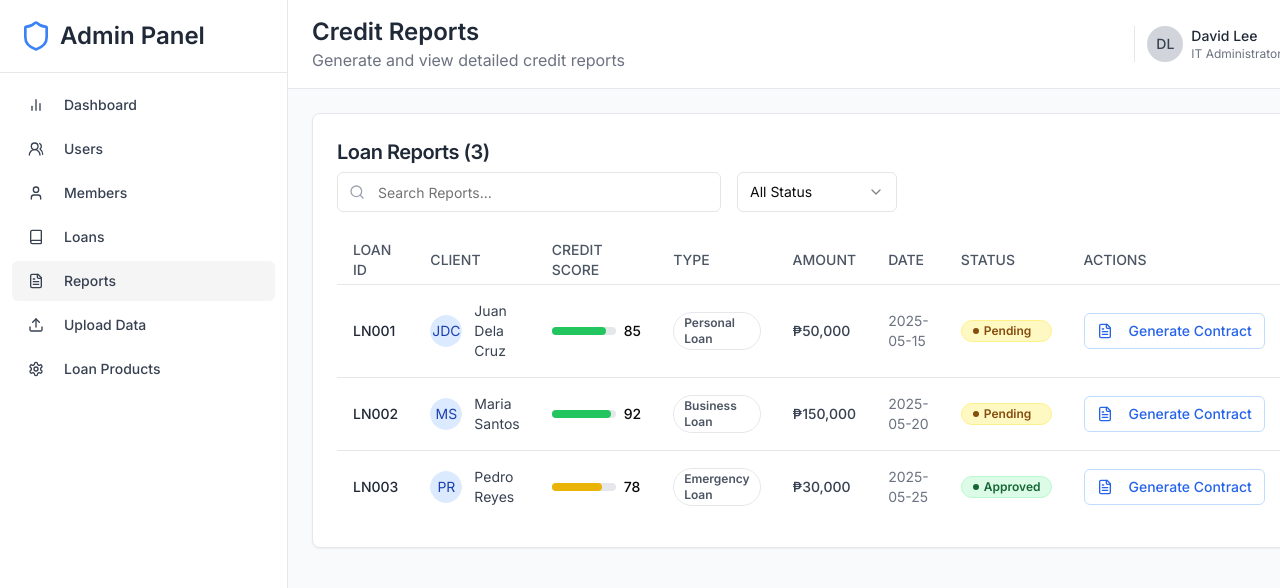
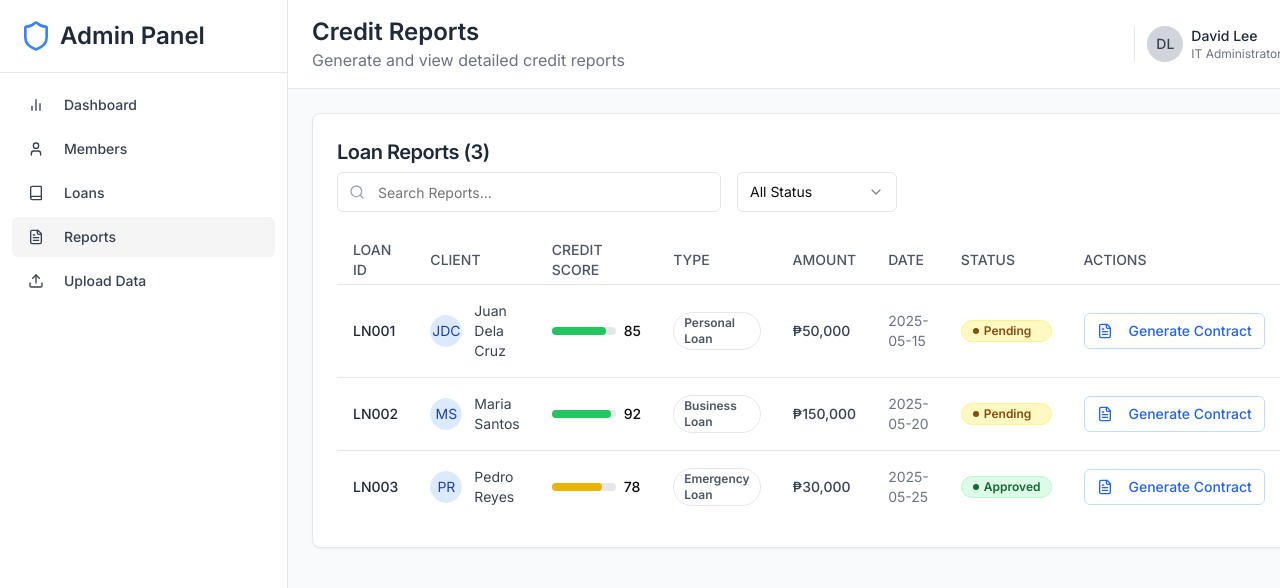
Before and after one commit to ljiro/Sahei-creditscore-UI, a Next.js app: page /david/reports in a window 1280 px wide. Shown: the top 588 px of the page. Built offline with nearby package versions, Linux system fonts and the light colour scheme.

Commit message:
Commented out unused pages

```diff
--- a/app/david/components/admin-sidebar.tsx
+++ b/app/david/components/admin-sidebar.tsx
@@ -10,12 +10,12 @@ export function AdminSidebar() {
 
   const navItems = [
     { href: "/david/dashboard", icon: BarChart2, label: "Dashboard" },
-    { href: "/david/users", icon: Users2, label: "Users" },
+    //{ href: "/david/users", icon: Users2, label: "Users" },
     { href: "/david/members", icon: User, label: "Members" },
     { href: "/david/loans", icon: Book, label: "Loans" },
     { href: "/david/reports", icon: FileText, label: "Reports" },
     { href: "/david/upload", icon: Upload, label: "Upload Data" },
-    { href: "/david/loan-product-config", icon: Settings, label: "Loan Products" },
+    //{ href: "/david/loan-product-config", icon: Settings, label: "Loan Products" },
   ]
 
   return (
```
